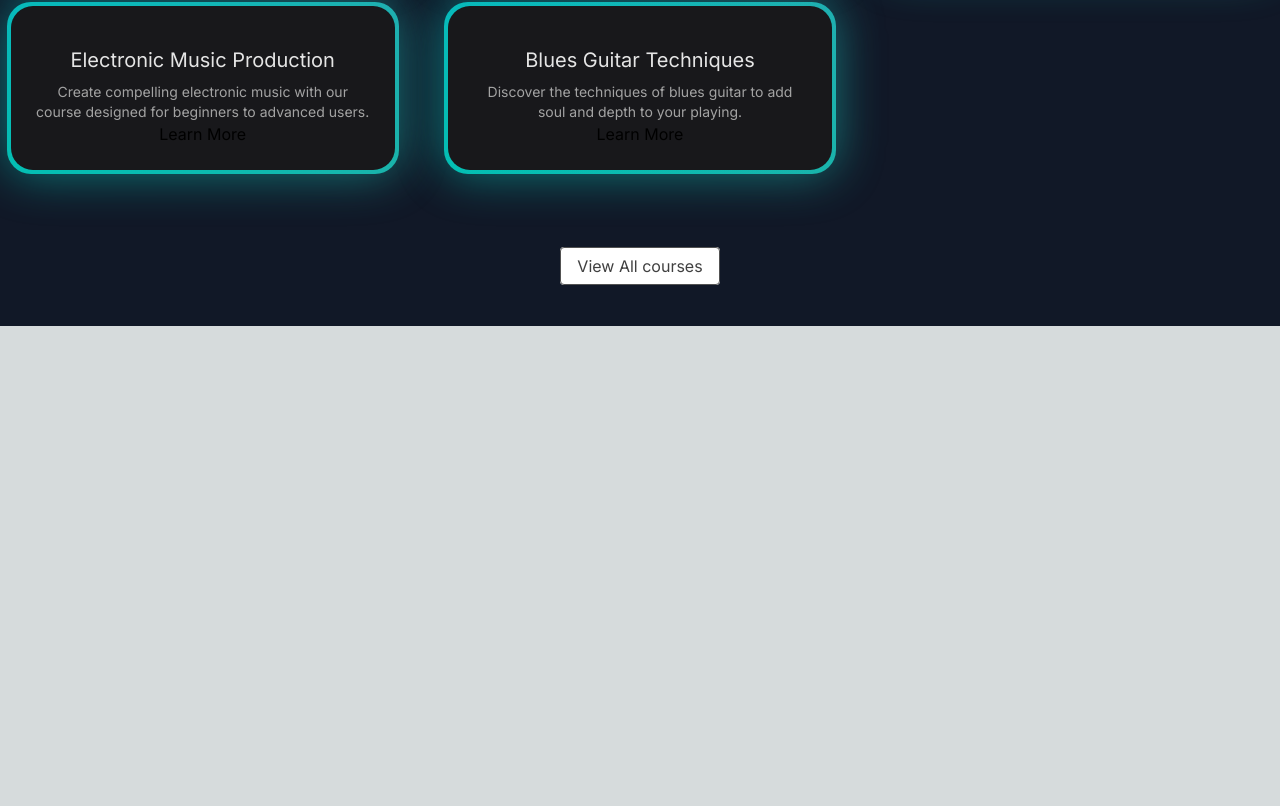
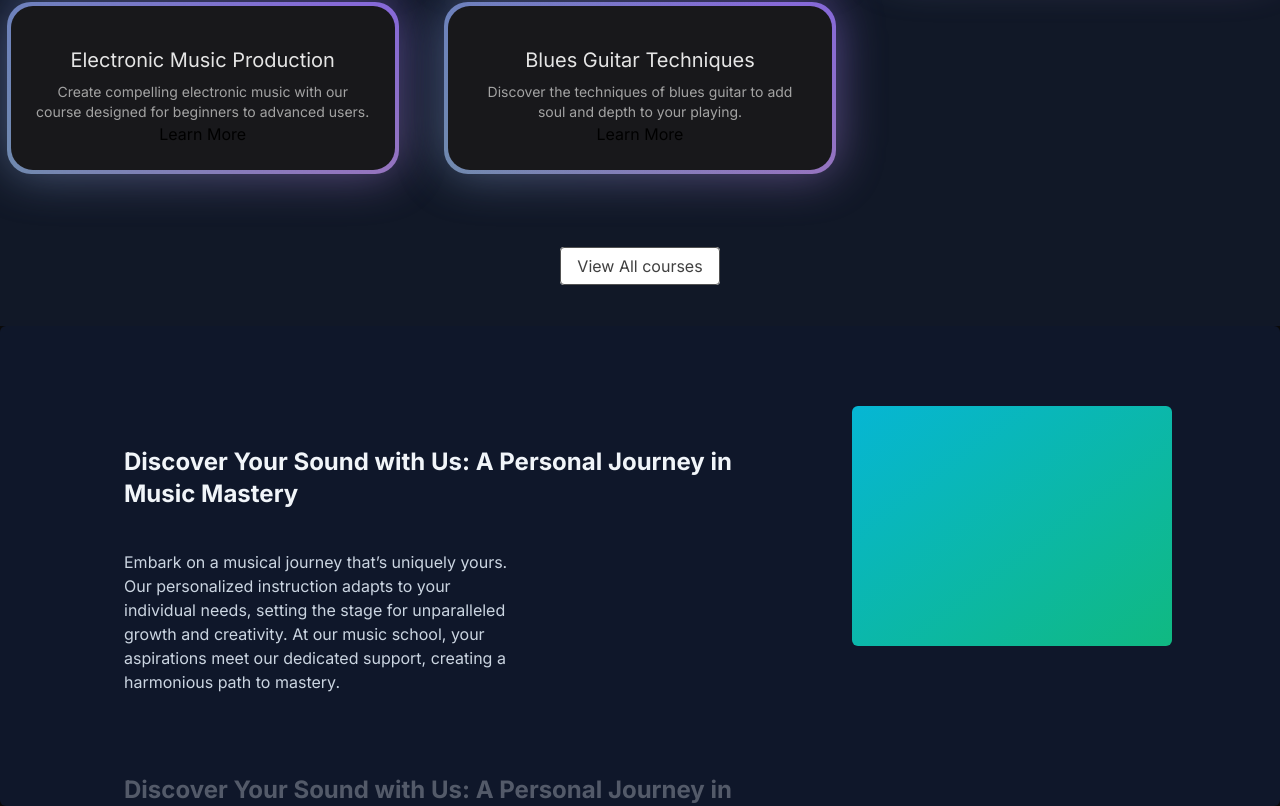
Before and after one commit to arpit-evo/next-js-learning, a Next.js app: page / in a window 1280 px wide. Shown: the part 1022-1828 px from the top of the page. Before the commit the page ends 1348 px from the top, so only its background shows below. Built offline with nearby package versions, Linux system fonts and the light colour scheme.

Commit message:
feat: add sticky scroll

```diff
--- a/src/app/globals.css
+++ b/src/app/globals.css
@@ -31,3 +31,7 @@
     text-wrap: balance;
   }
 }
+
+::-webkit-scrollbar {
+  display: none;
+}
--- a/src/app/page.tsx
+++ b/src/app/page.tsx
@@ -1,11 +1,13 @@
 import FeaturedCourses from "@/components/FeaturedCourses";
 import HeroSection from "@/components/HeroSection";
+import WhyChooseUs from "@/components/WhyChooseUs";
 
 export default function Home() {
   return (
     <main className="min-h-screen bg-black/[0.96] antialiased bg-grid-white/[0.02]">
       <HeroSection />
       <FeaturedCourses />
+      <WhyChooseUs/>
     </main>
   );
 }
--- /dev/null
+++ b/src/components/WhyChooseUs.tsx
@@ -0,0 +1,46 @@
+"use client";
+import React from "react";
+import { StickyScroll } from "./ui/sticky-scroll-reveal";
+
+const musicSchoolContent = [
+  {
+    title: "Discover Your Sound with Us: A Personal Journey in Music Mastery",
+    description:
+      "Embark on a musical journey that’s uniquely yours. Our personalized instruction adapts to your individual needs, setting the stage for unparalleled growth and creativity. At our music school, your aspirations meet our dedicated support, creating a harmonious path to mastery.",
+  },
+  {
+    title: "Discover Your Sound with Us: A Personal Journey in Music Mastery",
+    description:
+      "Embark on a musical journey that’s uniquely yours. Our personalized instruction adapts to your individual needs, setting the stage for unparalleled growth and creativity. At our music school, your aspirations meet our dedicated support, creating a harmonious path to mastery.",
+  },
+  {
+    title: "Discover Your Sound with Us: A Personal Journey in Music Mastery",
+    description:
+      "Embark on a musical journey that’s uniquely yours. Our personalized instruction adapts to your individual needs, setting the stage for unparalleled growth and creativity. At our music school, your aspirations meet our dedicated support, creating a harmonious path to mastery.",
+  },
+  {
+    title: "Live Feedback & Engagement",
+    description:
+      "Immerse yourself in an interactive learning experience where feedback is immediate, just like real-time changes in a collaborative project. This approach enhances your understanding and mastery of music concepts and performance techniques.",
+  },
+  {
+    title: "Cutting-Edge Curriculum",
+    description:
+      "Our curriculum is continuously updated to include the latest music education trends and technologies, ensuring you’re always learning with the most current and effective methods. Say goodbye to outdated materials and welcome an education that evolves with the industry.",
+  },
+  {
+    title: "Limitless Learning Opportunities",
+    description:
+      "With our expansive resource library and dynamic course offerings, you’ll never find yourself without something new to explore. Our platform provides continuous opportunities for growth, ensuring your musical skills are always advancing.",
+  },
+];
+
+const WhyChooseUs = () => {
+  return (
+    <div>
+      <StickyScroll content={musicSchoolContent} />
+    </div>
+  );
+};
+
+export default WhyChooseUs;
--- /dev/null
+++ b/src/components/ui/sticky-scroll-reveal.tsx
@@ -0,0 +1,112 @@
+"use client";
+import React, { useEffect, useRef, useState } from "react";
+import { useMotionValueEvent, useScroll } from "framer-motion";
+import { motion } from "framer-motion";
+import { cn } from "@/utils/cn";
+
+export const StickyScroll = ({
+  content,
+  contentClassName,
+}: {
+  content: {
+    title: string;
+    description: string;
+    content?: React.ReactNode | any;
+  }[];
+  contentClassName?: string;
+}) => {
+  const [activeCard, setActiveCard] = React.useState(0);
+  const ref = useRef<any>(null);
+  const { scrollYProgress } = useScroll({
+    // uncomment line 22 and comment line 23 if you DONT want the overflow container and want to have it change on the entire page scroll
+    // target: ref
+    container: ref,
+    offset: ["start start", "end start"],
+  });
+  const cardLength = content.length;
+
+  useMotionValueEvent(scrollYProgress, "change", (latest) => {
+    const cardsBreakpoints = content.map((_, index) => index / cardLength);
+    const closestBreakpointIndex = cardsBreakpoints.reduce(
+      (acc, breakpoint, index) => {
+        const distance = Math.abs(latest - breakpoint);
+        if (distance < Math.abs(latest - cardsBreakpoints[acc])) {
+          return index;
+        }
+        return acc;
+      },
+      0
+    );
+    setActiveCard(closestBreakpointIndex);
+  });
+
+  const backgroundColors = [
+    "var(--slate-900)",
+    "var(--black)",
+    "var(--neutral-900)",
+  ];
+  const linearGradients = [
+    "linear-gradient(to bottom right, var(--cyan-500), var(--emerald-500))",
+    "linear-gradient(to bottom right, var(--pink-500), var(--indigo-500))",
+    "linear-gradient(to bottom right, var(--orange-500), var(--yellow-500))",
+  ];
+
+  const [backgroundGradient, setBackgroundGradient] = useState(
+    linearGradients[0]
+  );
+
+  useEffect(() => {
+    setBackgroundGradient(linearGradients[activeCard % linearGradients.length]);
+  }, [activeCard]);
+
+  return (
+    <motion.div
+      animate={{
+        backgroundColor: backgroundColors[activeCard % backgroundColors.length],
+      }}
+      className="h-[30rem] overflow-y-auto flex justify-center relative space-x-10 rounded-md p-10"
+      ref={ref}
+    >
+      <div className="div relative flex items-start px-4">
+        <div className="max-w-2xl">
+          {content.map((item, index) => (
+            <div key={item.title + index} className="my-20">
+              <motion.h2
+                initial={{
+                  opacity: 0,
+                }}
+                animate={{
+                  opacity: activeCard === index ? 1 : 0.3,
+                }}
+                className="text-2xl font-bold text-slate-100"
+              >
+                {item.title}
+              </motion.h2>
+              <motion.p
+                initial={{
+                  opacity: 0,
+                }}
+                animate={{
+                  opacity: activeCard === index ? 1 : 0.3,
+                }}
+                className="text-kg text-slate-300 max-w-sm mt-10"
+              >
+                {item.description}
+              </motion.p>
+            </div>
+          ))}
+          <div className="h-40" />
+        </div>
+      </div>
+      <div
+        style={{ background: backgroundGradient }}
+        className={cn(
+          "hidden lg:block h-60 w-80 rounded-md bg-white sticky top-10 overflow-hidden",
+          contentClassName
+        )}
+      >
+        {content[activeCard].content ?? null}
+      </div>
+    </motion.div>
+  );
+};
```
